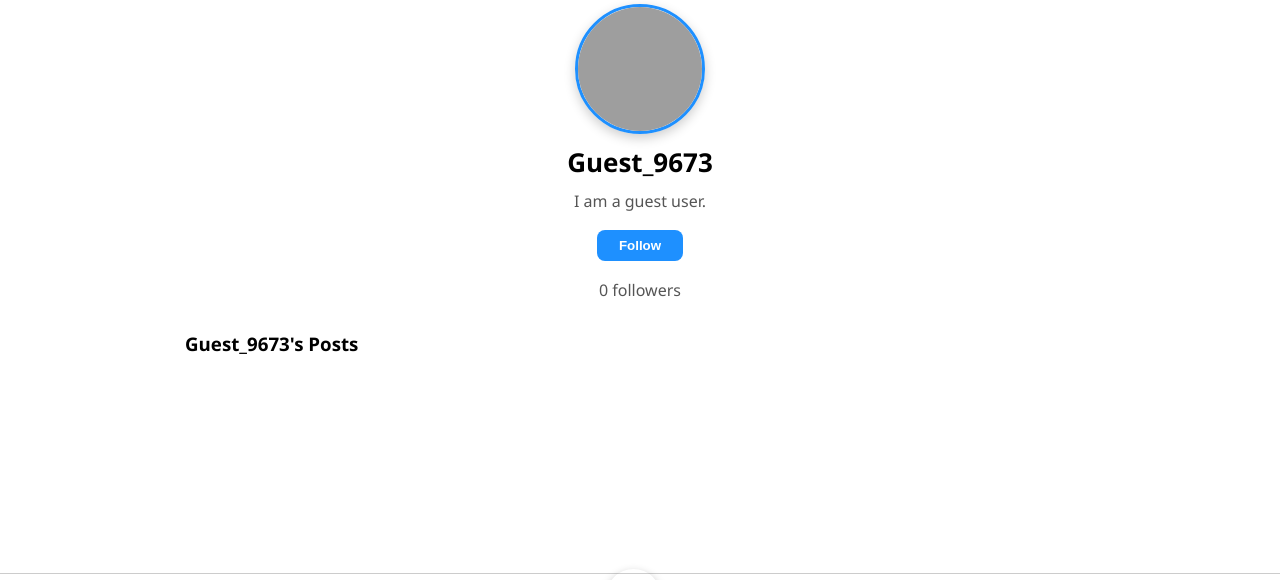
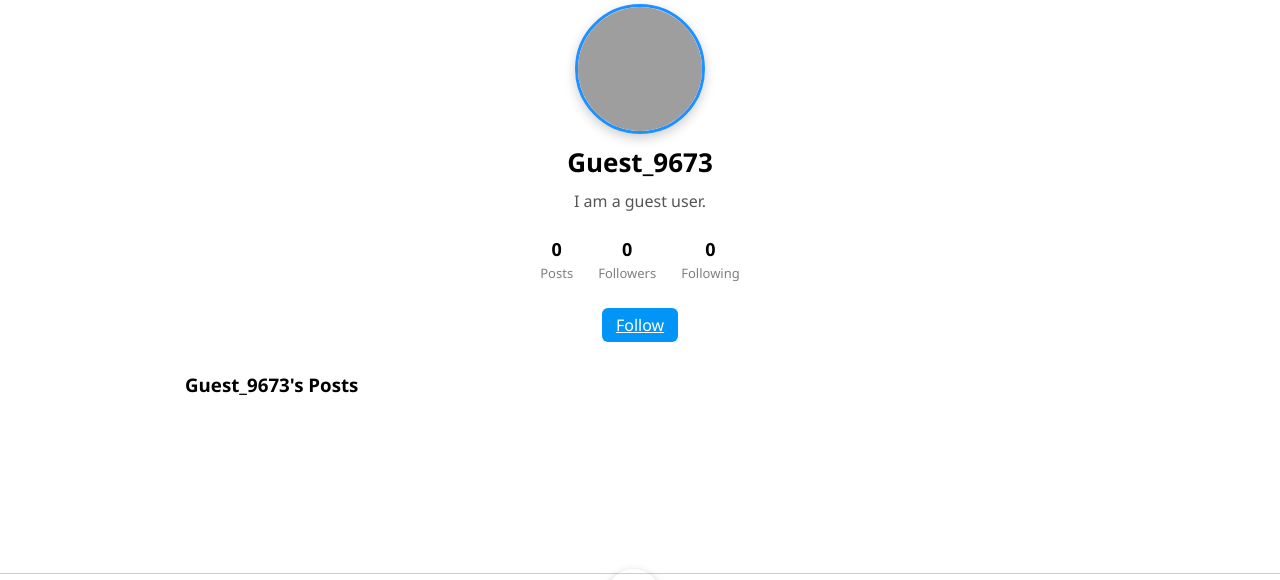
Before and after one commit to iharooniqbal/HARNECT2, a Flask app: a page that uses templates/profile.html in a window 1280 px wide. Shown: the part 151-731 px from the top of the page. Run offline with Flask 3, Linux system fonts and the light colour scheme; a user stored in the database is signed in; data comes from the database, SQL or seed files in the repository; both versions use the stored data as it was after the commit; grey boxes are pictures that could not be loaded.

Commit message:
Your commit message here

```diff
--- a/app.py
+++ b/app.py
@@ -332,6 +332,26 @@ def profile(username):
         flash("User not found")
         return redirect(url_for("index"))
 
+    # ---------------- FOLLOW COUNTS ----------------
+    followers_count = db.execute(
+        "SELECT COUNT(*) FROM followers WHERE username=?",
+        (username,)
+    ).fetchone()[0]
+
+    following_count = db.execute(
+        "SELECT COUNT(*) FROM followers WHERE follower=?",
+        (username,)
+    ).fetchone()[0]
+
+    # Check if logged-in user already follows this profile
+    is_following = False
+    if username != session["user"]:
+        is_following = bool(db.execute(
+            "SELECT 1 FROM followers WHERE username=? AND follower=?",
+            (username, session["user"])
+        ).fetchone())
+
+    # ---------------- PROFILE EDIT ----------------
     if request.method == "POST" and username == session["user"]:
         bio = request.form.get("bio", "")
         pic_file = request.files.get("profile_pic")
@@ -343,8 +363,20 @@ def profile(username):
         flash("Profile updated")
         return redirect(url_for("profile", username=username))
 
-    posts = db.execute("SELECT * FROM posts WHERE username=? ORDER BY created_at DESC", (username,)).fetchall()
-    return render_template("profile.html", user=session.get("user"), profile=u, posts=posts)
+    posts = db.execute(
+        "SELECT * FROM posts WHERE username=? ORDER BY created_at DESC",
+        (username,)
+    ).fetchall()
+
+    return render_template(
+        "profile.html",
+        user=session["user"],
+        profile=u,
+        posts=posts,
+        followers_count=followers_count,
+        following_count=following_count,
+        is_following=is_following
+    )
 
 @app.route("/like/<int:post_id>", methods=["POST"])
 @login_required
--- a/static/style.css
+++ b/static/style.css
@@ -917,3 +917,38 @@ body,
   box-shadow:0 0 12px rgba(30,144,255,.4);
   transition:.3s;
 }
+
+
+
+
+.profile-stats {
+  display: flex;
+  justify-content: center;
+  gap: 25px;
+  margin: 15px 0;
+  text-align: center;
+}
+
+.profile-stats strong {
+  font-size: 18px;
+  display: block;
+}
+
+.profile-stats span {
+  font-size: 13px;
+  color: gray;
+}
+
+.btn.follow {
+  background: #0095f6;
+  color: white;
+  padding: 6px 14px;
+  border-radius: 6px;
+}
+
+.btn.unfollow {
+  background: #efefef;
+  color: black;
+  padding: 6px 14px;
+  border-radius: 6px;
+}
--- a/templates/profile.html
+++ b/templates/profile.html
@@ -28,12 +28,35 @@
       <h2>{{ profile.username }}</h2>
       <p>{{ profile.bio }}</p>
 
-      {% if user != profile.username %}
-        <button id="followBtn" onclick="toggleFollow('{{ profile.username }}', this)">
-          {% if user in profile.followers %}Unfollow{% else %}Follow{% endif %}
-        </button>
-        <p id="followersCount">{{ profile.followers|length }} followers</p>
-      {% endif %}
+      <div class="profile-stats">
+  <div>
+    <strong>{{ posts|length }}</strong>
+    <span>Posts</span>
+  </div>
+
+  <div>
+    <strong>{{ followers_count }}</strong>
+    <span>Followers</span>
+  </div>
+
+  <div>
+    <strong>{{ following_count }}</strong>
+    <span>Following</span>
+  </div>
+</div>
+
+
+{% if user != profile.username %}
+  {% if is_following %}
+    <a href="{{ url_for('follow_user', username=profile.username) }}" class="btn unfollow">
+      Following
+    </a>
+  {% else %}
+    <a href="{{ url_for('follow_user', username=profile.username) }}" class="btn follow">
+      Follow
+    </a>
+  {% endif %}
+{% endif %}
 
       {% if user == profile.username %}
         <form id="editProfileForm" action="{{ url_for('profile', username=profile.username) }}" method="POST" enctype="multipart/form-data">
@@ -47,7 +70,6 @@
         </form>
       {% endif %}
     </div>
-
     <!-- ================= PROFILE POSTS ================= -->
     <h3>{{ profile.username }}'s Posts</h3>
     <div class="profile-grid">
@@ -111,17 +133,6 @@
         });
     }
 
-    // Follow/Unfollow
-    function toggleFollow(username, btn) {
-      fetch(`/follow/${username}`, { method: 'POST', headers: {'Content-Type':'application/json'} })
-        .then(res => res.json())
-        .then(data => {
-          if (data.error) return alert(data.error);
-          btn.textContent = data.action === 'followed' ? 'Unfollow' : 'Follow';
-          const countEl = document.getElementById('followersCount');
-          if (countEl) countEl.textContent = `${data.followers_count} followers`;
-        });
-    }
   </script>
 
 </div>
```
Also changed, not shown: harnect.db.
